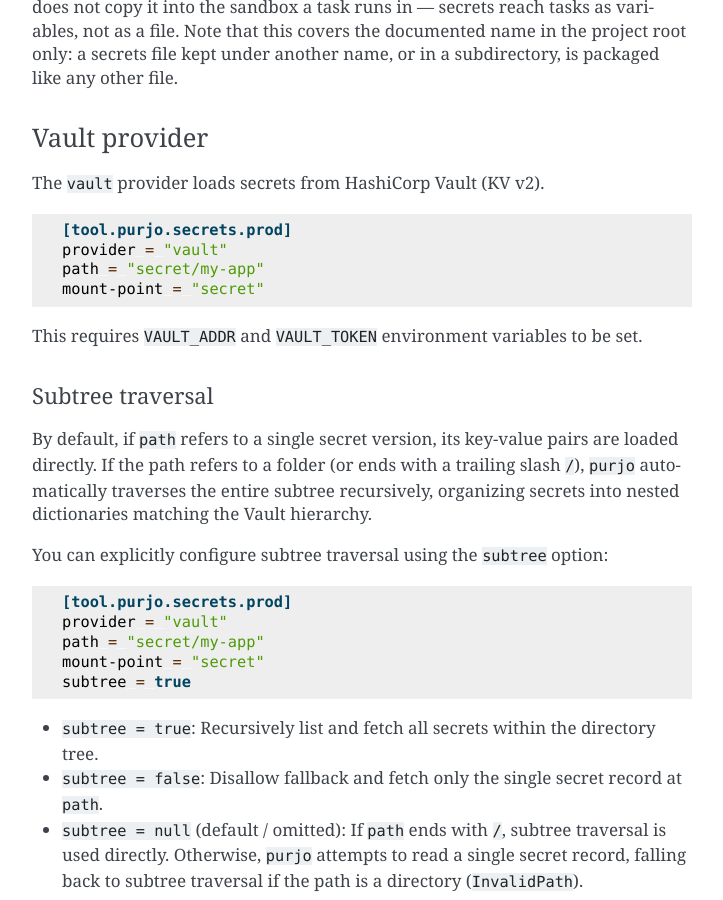
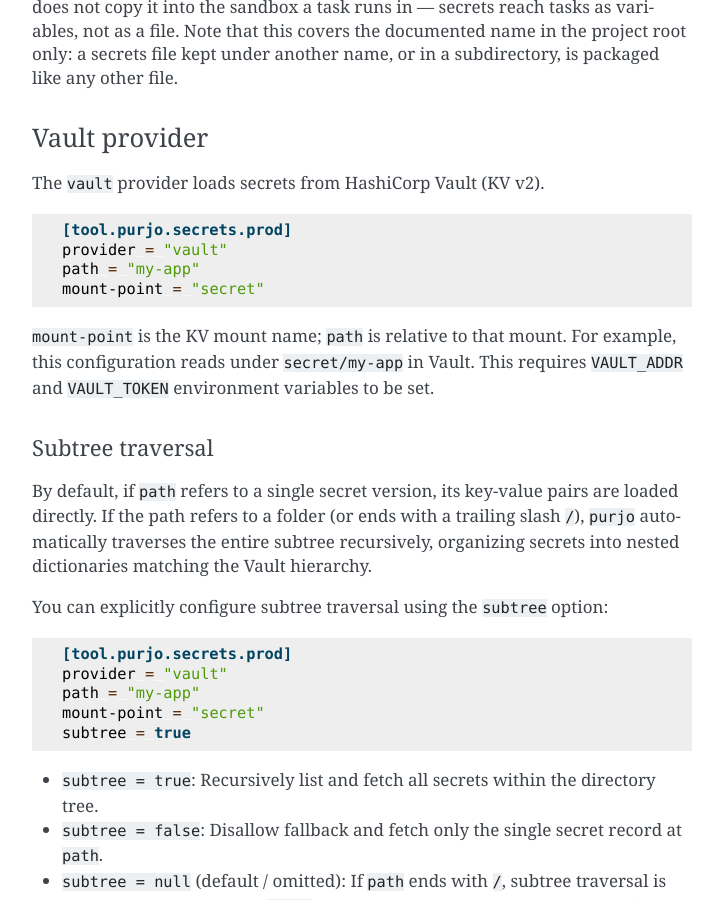
Before and after one commit to datakurre/purjo, a Sphinx documentation site: the page built from docs/managing_secrets.md, in a window 1280 px wide and 900 px high, scrolled down 834 px. Shown: the whole window, without its empty margins (388-1111 px from the left). Built offline with Sphinx 7.4.7, drawn with Linux system fonts in a browser that asks for light colours.

Commit message:
docs(secrets): correct Vault path examples
Assisted-by: GitHub Copilot CLI (gpt-6-luna)

````diff
--- a/docs/managing_secrets.md
+++ b/docs/managing_secrets.md
@@ -39,11 +39,13 @@ The `vault` provider loads secrets from HashiCorp Vault (KV v2).
 ```toml
 [tool.purjo.secrets.prod]
 provider = "vault"
-path = "secret/my-app"
+path = "my-app"
 mount-point = "secret"
 ```
 
-This requires `VAULT_ADDR` and `VAULT_TOKEN` environment variables to be set.
+`mount-point` is the KV mount name; `path` is relative to that mount. For
+example, this configuration reads under `secret/my-app` in Vault. This
+requires `VAULT_ADDR` and `VAULT_TOKEN` environment variables to be set.
 
 #### Subtree traversal
 
@@ -54,7 +56,7 @@ You can explicitly configure subtree traversal using the `subtree` option:
 ```toml
 [tool.purjo.secrets.prod]
 provider = "vault"
-path = "secret/my-app"
+path = "my-app"
 mount-point = "secret"
 subtree = true
 ```
````
Also changed, not shown: src/purjo/data/AGENTS.template.md (+4 -1 lines).
